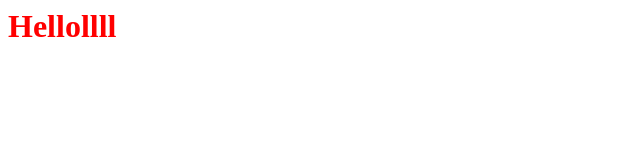
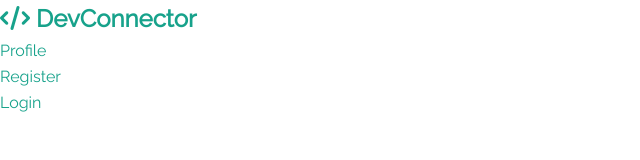
Before and after one commit to Suyash-Purwar/DevConnector, a website: page src/index.html in a window 1280 px wide. Shown: the whole page, without its empty margins (0-640 px from the left). Drawn offline with nearby package versions, Linux system fonts and the light colour scheme; files that its build step writes are made by us from their sources.

Commit message:
Wrote global styles and sass variables

```diff
--- a/src/index.html
+++ b/src/index.html
@@ -5,9 +5,22 @@
 		<meta name = "viewport" content = "width=device-width, initial-scale=1.0">
 		<meta http-quiv = "X-UA-Compatible" content = "ie=edge">
 		<link rel = "stylesheet" href = "css/main.css">
+		<script src="https://kit.fontawesome.com/606ed53dee.js"></script>
+		<link href="https://fonts.googleapis.com/css?family=Raleway&display=swap" rel="stylesheet">
 		<title>DevConnector</title>
 	</head>
 	<body>
-        <h1>Hellollll</h1>
+		<nav class = "navbar bg-dark">
+			<h1>
+				<a href = "dashboard.html">
+					<i class = "fas fa-code"></i> DevConnector
+				</a>
+			</h1>
+			<ul>
+				<li><a href="profiles.html">Profile</a></li>
+				<li><a href="register.html">Register</a></li>
+				<li><a href="login.html">Login</a></li>
+			</ul>
+		</nav>
 	</body>
 </html>
--- /dev/null
+++ b/src/sass/_config.scss
@@ -0,0 +1,9 @@
+// COLORS
+$primary-color: #17a28b;
+$dark-color: #343a40;
+$light-color: #f4f4f4;
+$danger-color: #dc3545;
+$success-color: #28a745;
+
+// Maximum Width
+$max-width: 1100px;
--- a/src/sass/main.scss
+++ b/src/sass/main.scss
@@ -1,9 +1,34 @@
-h1 {
+@import "config";
+
+* {
     padding: 0;
     margin: 0;
-    color: red;
+}
 
-    &:hover {
-        color: blue;
+html {
+    font-size: 10px;
+}
+
+body {
+    font-family: 'Raleway', sans-serif;
+    font-size: 1.6rem;
+    line-height: 1.6;
+    color: #333;
+    background-color: #fff;
+}
+
+a {
+    &:link,
+    &:visited {
+        text-decoration: none;
+        color: $primary-color;
     }
 }
+
+ul {
+    list-style: none;
+}
+
+img {
+    width: 100%;
+}
```
Also changed, not shown: dist/css/main.css, dist/index.html. Lines whose indentation alone changed are shown as unchanged.
